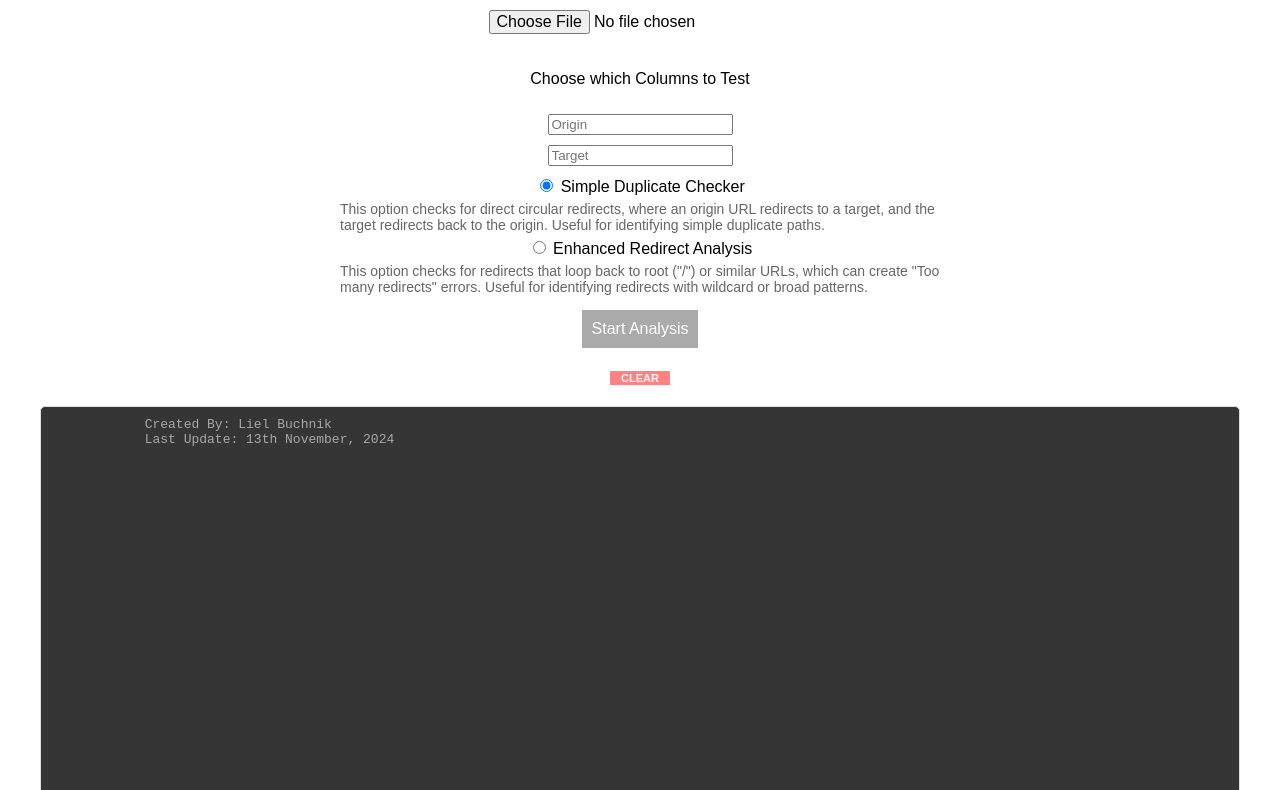
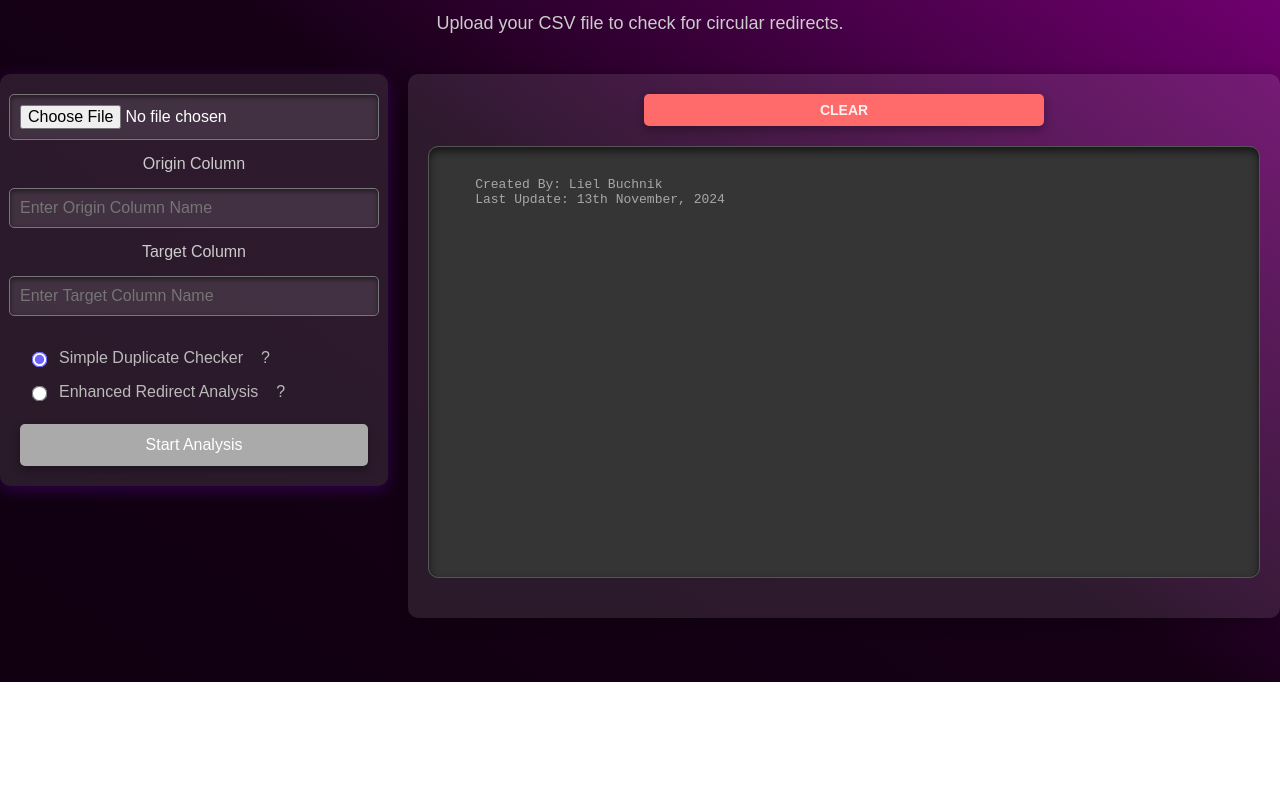
Before and after one commit to LielBuchnik/RedirectChecker, a plain HTML site: page index.html in a window 1280 px wide. Shown: the part 118-908 px from the top of the page. After the commit the page ends 800 px from the top, so only its background shows below. Drawn offline with nearby package versions, Linux system fonts and the light colour scheme.

Commit message:
Adding design

```diff
--- a/index.html
+++ b/index.html
@@ -4,7 +4,6 @@
 <head>
     <meta charset="viewport" content="width=device-width, initial-scale=1.0">
     <title>Redirect Checker</title>
-    <!-- Load PapaParse from a CDN -->
     <script src="https://cdnjs.cloudflare.com/ajax/libs/PapaParse/5.3.0/papaparse.min.js"></script>
     <script src="script.js" defer></script>
     <link rel="stylesheet" href="style.css">
@@ -13,39 +12,57 @@
 <body>
     <h1>Redirect Checker</h1>
     <p>Upload your CSV file to check for circular redirects.</p>
+
+    <div class="content-wrapper">
         <div class="input-container">
             <input type="file" id="csvFileInput" accept=".csv">
 
-        <!-- Option Selection for Analysis Type -->
-         <p>Choose which Columns to Test</p>
-         <input type="text" id="originColumn" placeholder="Origin"/>
-         <input type="text" id="targetColumn" placeholder="Target"/>
-        <div>
+            <label for="originColumn">Origin Column</label>
+            <input type="text" id="originColumn" placeholder="Enter Origin Column Name">
+
+            <label for="targetColumn">Target Column</label>
+            <input type="text" id="targetColumn" placeholder="Enter Target Column Name">
+
+            <div class="radio-group">
+                <div style="display: flex;">
                     <label>
                         <input type="radio" name="analysisType" value="simple" checked>
                         Simple Duplicate Checker
                     </label>
-            <p class="description">This option checks for direct circular redirects, where an origin URL redirects to a
-                target, and the target redirects back to the origin. Useful for identifying simple duplicate paths.</p>
-
+                    <div class="tooltip-container">
+                        <span class="tooltip-icon">?</span>
+                        <span class="tooltip-text">This option checks for direct circular redirects, where an origin URL
+                            redirects to a target, and the target redirects back to the origin. Useful for identifying
+                            simple duplicate paths.</span>
+                    </div>
+                </div>
+                <div style="display: flex;">
                     <label>
                         <input type="radio" name="analysisType" value="enhanced">
                         Enhanced Redirect Analysis
                     </label>
-            <p class="description">This option checks for redirects that loop back to root ("/") or similar URLs, which
-                can create "Too many redirects" errors. Useful for identifying redirects with wildcard or broad
-                patterns.</p>
+                    <div class="tooltip-container">
+                        <span class="tooltip-icon">?</span>
+                        <span class="tooltip-text">This option checks for redirects that loop back to root ("/") or
+                            similar
+                            URLs, which can create "Too many redirects" errors. Useful for identifying redirects with
+                            wildcard or broad patterns.</span>
+                    </div>
+                </div>
             </div>
 
             <button id="startButton" disabled>Start Analysis</button>
         </div>
+
         <div class="mainLogDiv">
             <button type="button" id="clearButton" class="clearButton">CLEAR</button>
             <pre id="output">
+
     <span style="color: #a8a8a8;">Created By: Liel Buchnik</span>
     <span style="color: #a8a8a8;">Last Update: 13th November, 2024</span>
             </pre>
         </div>
+    </div>
 </body>
 
 </html>
--- a/script.js
+++ b/script.js
@@ -99,18 +99,21 @@ function runEnhancedRedirectAnalysis(data, outputElement) {
 
 // Display results of the analysis and add option to download CSV if issues are found
 function displayResults(results, outputElement) {
+    let counter = 0
     if (results.length > 0) {
         results.forEach(issue => {
             const issueElement = document.createElement("span");
             issueElement.classList.add("issue");
-            issueElement.innerText = `Row ${issue.row}: Circular redirect found - Origin: ${issue.origin} -> Target: ${issue.target}\n`;
+            issueElement.style.color = "#00e400";
+            issueElement.innerText = `Info - Row ${issue.row}: Redirect analyzed successfully - Origin: ${issue.origin} -> Target: ${issue.target}\n`;
             outputElement.appendChild(issueElement);
+            counter++;
         });
         createDownloadButton(results);
     } else {
         outputElement.innerHTML += "<span>No issues found.</span><br>";
     }
-    outputElement.innerHTML += "<span>Analysis complete.</span>";
+    outputElement.innerHTML += `<span>Analysis complete, found total of ${counter} issues.</span>`;
 }
 
 // Function to scroll to the bottom of the output container
--- a/style.css
+++ b/style.css
@@ -1,33 +1,130 @@
 body {
     font-family: Arial, sans-serif;
     text-align: center;
-    margin: 20px;
+    margin: 0;
+    background: linear-gradient(215deg, #7e007e, #160016, #100010);
+    color: #ffffff;
+    display: flex;
+    flex-direction: column;
+    align-items: center;
+    justify-content: center;
+    min-height: 100vh;
 }
 
 h1 {
-    color: #333;
+    color: #ffffff;
+    text-shadow: 1px 1px 3px rgba(0, 0, 0, 0.6);
+    margin-bottom: 10px;
+}
+
+p {
+    color: #cccccc;
+    font-size: 18px;
+    margin-bottom: 20px;
+}
+
+.content-wrapper {
+    display: flex;
+    gap: 20px;
+    align-items: flex-start;
+    justify-content: center;
+    max-width: 1500px;
+    width: 100%;
+    padding: 20px;
 }
 
 .input-container {
     display: flex;
     flex-direction: column;
     align-items: center;
-    gap: 10px;
-    margin-top: 20px;
+    gap: 15px;
+    background: rgba(255, 255, 255, 0.1);
+    padding: 20px;
+    border-radius: 10px;
+    box-shadow: 0px 4px 15px rgba(144, 0, 255, 0.239);
+    width: 100%;
+    max-width: 500px;
 }
 
-#csvFileInput,
-#startButton {
-    width: fit-content;
+/* .issue { color: rgb(16, 255, 79); } */
+
+
+label {
+    font-size: 16px;
+    color: #cccccc;
+}
+
+input[type="text"],
+input[type="file"],
+input[type="radio"] + label {
+    font-size: 16px;
     padding: 10px;
+    border-radius: 5px;
+    border: 1px solid #777;
+    background-color: rgba(255, 255, 255, 0.1);
+    color: #ffffff;
+    width: 100%;
+    max-width: 400px;
+    box-shadow: inset 0 2px 5px rgba(0, 0, 0, 0.5);
+    outline: none;
+    transition: border 0.3s ease;
+}
+
+input[type="text"]:focus,
+input[type="file"]:focus {
+    border-color: #6c63ff;
+}
+
+.radio-group {
+    display: flex;
+    flex-direction: column;
+    align-items: flex-start;
+    width: 100%;
+    max-width: 400px;
+    margin-top: 10px;
+}
+
+.radio-group label {
+    display: flex;
+    align-items: center;
+    gap: 10px;
+    color: #bbbbbb;
+    cursor: pointer;
+    padding: 8px;
+    border-radius: 5px;
+    transition: background-color 0.3s ease;
+}
+
+.radio-group label:hover {
+    background-color: rgba(255, 255, 255, 0.05);
+}
+
+input[type="radio"] {
+    accent-color: #6c63ff;
+    transform: scale(1.2);
+}
+
+#startButton,
+#downloadCSVButton,
+.clearButton {
+    padding: 12px 20px;
     font-size: 16px;
+    border-radius: 5px;
+    border: none;
+    box-shadow: 0 4px 10px rgba(0, 0, 0, 0.3);
+    cursor: pointer;
+    transition: background-color 0.3s ease;
+    width: 100%;
+    max-width: 400px;
 }
 
 #startButton {
-    background-color: #4CAF50;
+    background-color: #6c63ff;
     color: white;
-    border: none;
-    cursor: pointer;
+}
+
+#startButton:hover {
+    background-color: #5a52cc;
 }
 
 #startButton:disabled {
@@ -35,41 +132,13 @@ h1 {
     cursor: not-allowed;
 }
 
-#output {
-    margin: 20px auto;
-    padding: 10px;
-    max-width: 1200px;
-    height: 400px;
-    overflow-y: auto;
-    border: 1px solid #ddd;
-    border-radius: 5px;
-    background-color: #353535;
-    font-family: monospace;
-    text-align: left;
-    white-space: pre-wrap;
-    color: #bdbdbd;
-}
-
-.description {
-    font-size: 14px;
-    color: #666;
-    max-width: 600px;
-    margin: 5px auto;
-    text-align: left;
-}
-
-.issue {
-    color: red;
-    font-weight: bold;
-}
-
 #downloadCSVButton {
     background-color: #30beff;
     color: white;
-    border: none;
-    cursor: pointer;
-    padding: 10px;
-    font-weight: 600;
+}
+
+#downloadCSVButton:hover {
+    background-color: #259fcc;
 }
 
 #downloadCSVButton:disabled {
@@ -77,27 +146,106 @@ h1 {
     cursor: not-allowed;
 }
 
-#downloadCSVButton {
-    background-color: #30beff;
-    color: white;
-    border: none;
-    cursor: pointer;
-    padding: 10px;
+.clearButton {
+    background-color: #ff6a6a;
+    color: rgba(255, 255, 255, 0.9);
     font-weight: 600;
+    font-size: 14px;
+    padding: 8px;
 }
 
-.clearButton {
-    background-color: rgba(255, 106, 106, 0.826);
-    border: none;
-    outline: none;
-    font-size: 11px;
-    width: 5%;
-    height: 6%;
-    color: rgba(255, 255, 255, 0.922);
-    font-weight: 600;
+.clearButton:hover {
+    background-color: #cc5555;
 }
 
-.mainLogDiv{
+.mainLogDiv {
+    width: 100%;
+    padding: 20px;
+    background: rgba(255, 255, 255, 0.1);
+    border-radius: 10px;
+    box-shadow: 0px 4px 15px rgba(0, 0, 0, 0.3);
+    text-align: center;
+}
+
+#output {
     margin: 20px auto;
-    width: 1200px;
+    padding: 15px;
+    width: 800px;
+    height: 400px;
+    overflow-y: auto;
+    border: 1px solid #555;
+    border-radius: 10px;
+    background-color: #353535;
+    font-family: monospace;
+    text-align: left;
+    white-space: pre-wrap;
+    color: #bdbdbd;
+    box-shadow: inset 0 4px 8px rgba(0, 0, 0, 0.6);
 }
+
+.description {
+    font-size: 14px;
+    color: #bbbbbb;
+    max-width: 600px;
+    text-align: left;
+    padding: 5px;
+    background: rgba(255, 255, 255, 0.05);
+    border-radius: 5px;
+}
+
+/* Tooltip container */
+.tooltip-container {
+    position: relative;
+    display: inline-flex;
+    align-items: center;
+    margin-left: 5px;
+}
+
+.tooltip-container .tooltip-text {
+    visibility: hidden;
+    width: 250px;
+    background-color: rgba(40, 40, 60, 0.9);
+    color: #ffffff;
+    text-align: left;
+    border-radius: 8px;
+    padding: 10px;
+    font-size: 14px;
+    position: absolute;
+    bottom: 120%;
+    left: 50%;
+    transform: translateX(-50%);
+    box-shadow: 0px 4px 10px rgba(0, 0, 0, 0.3);
+    opacity: 0;
+    transition: opacity 0.3s ease, transform 0.3s ease;
+    z-index: 10;
+}
+
+/* Tooltip arrow */
+.tooltip-container .tooltip-text::after {
+    content: '';
+    position: absolute;
+    top: 100%;
+    left: 50%;
+    transform: translateX(-50%);
+    border-width: 6px;
+    border-style: solid;
+    border-color: rgba(40, 40, 60, 0.9) transparent transparent transparent;
+}
+
+/* Show the tooltip text on hover */
+.tooltip-container:hover .tooltip-text {
+    visibility: visible;
+    opacity: 1;
+    transform: translateX(-50%) translateY(-5px);
+}
+
+/* Icon styling */
+.tooltip-icon {
+    font-size: 16px;
+    color: #bbbbbb;
+    cursor: pointer;
+    margin-left: 5px;
+}
+.tooltip-icon:hover {
+    color: #ffffff;
+}
```
Lines whose indentation alone changed are shown as unchanged.
